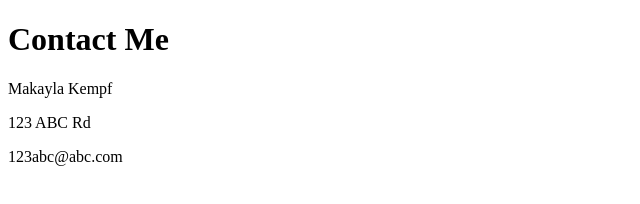
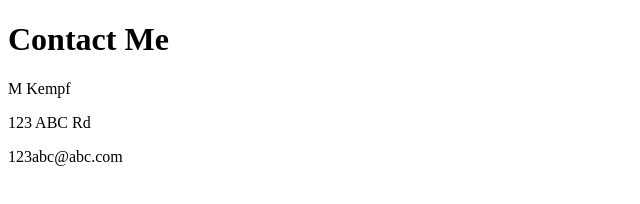
Before and after one commit to mkempf16/cv, a plain HTML site: page contact.html in a window 1280 px wide. Shown: the full height of the page, 0-640 px from the left. Drawn offline with Linux system fonts and the light colour scheme.

Commit message:
Update contact.html

```diff
--- a/contact.html
+++ b/contact.html
@@ -14,7 +14,7 @@
     </head>
     <body>
         <h1> Contact Me </h1>
-        <p> Makayla Kempf </p>
+        <p> M Kempf </p>
         <p> 123 ABC Rd </p>
         <p> 123abc@abc.com</p>
 
```
